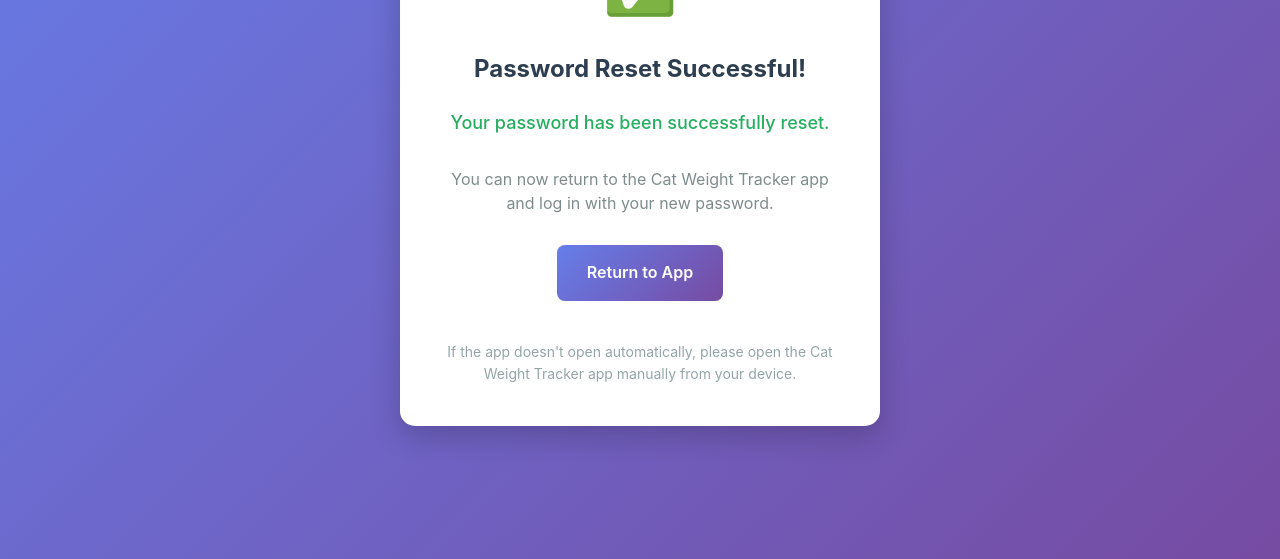
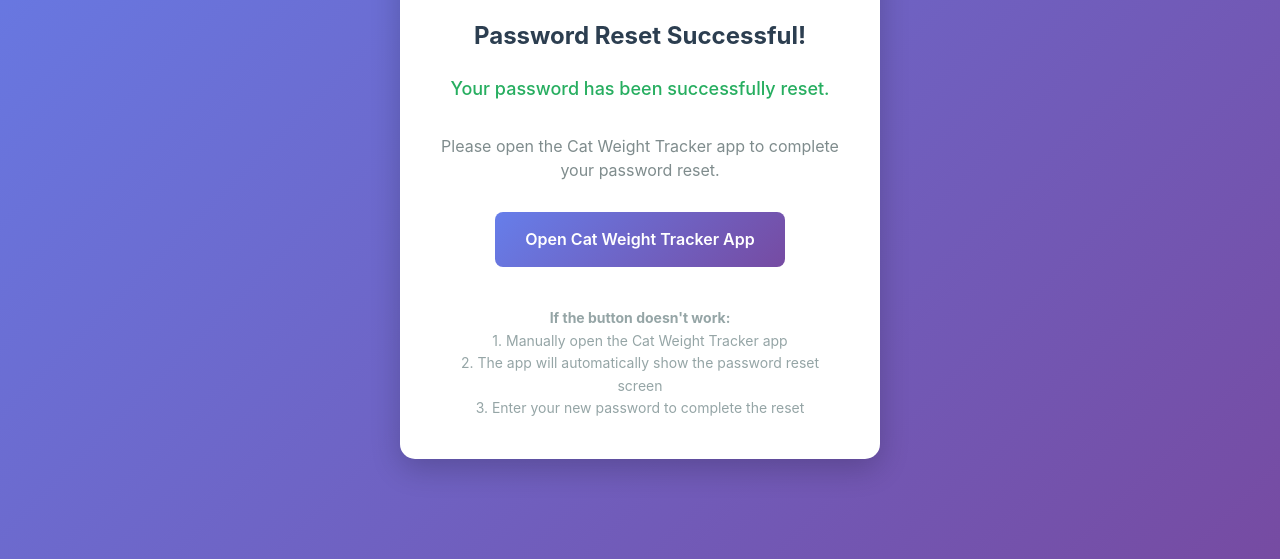
Before and after one commit to Struccini/cat-weight-privacy-policy, a plain HTML site: page password-reset.html in a window 1280 px wide. Shown: the part 281-840 px from the top of the page. Drawn offline with Linux system fonts and the light colour scheme.

Commit message:
Update password-reset.html

```diff
--- a/password-reset.html
+++ b/password-reset.html
@@ -112,15 +112,18 @@
         </div>
 
         <div class="instructions">
-            You can now return to the Cat Weight Tracker app and log in with your new password.
+            Please open the Cat Weight Tracker app to complete your password reset.
         </div>
 
-        <a href="#" class="app-button" onclick="tryOpenApp()">
-            Return to App
+        <a href="catweighttracker://reset-password" class="app-button">
+            Open Cat Weight Tracker App
         </a>
 
         <div class="fallback-text">
-            If the app doesn't open automatically, please open the Cat Weight Tracker app manually from your device.
+            <strong>If the button doesn't work:</strong><br>
+            1. Manually open the Cat Weight Tracker app<br>
+            2. The app will automatically show the password reset screen<br>
+            3. Enter your new password to complete the reset
         </div>
     </div>
 
```
